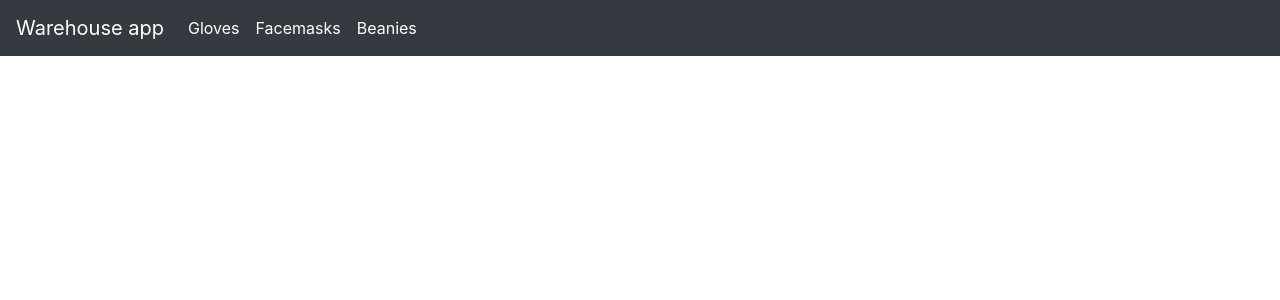
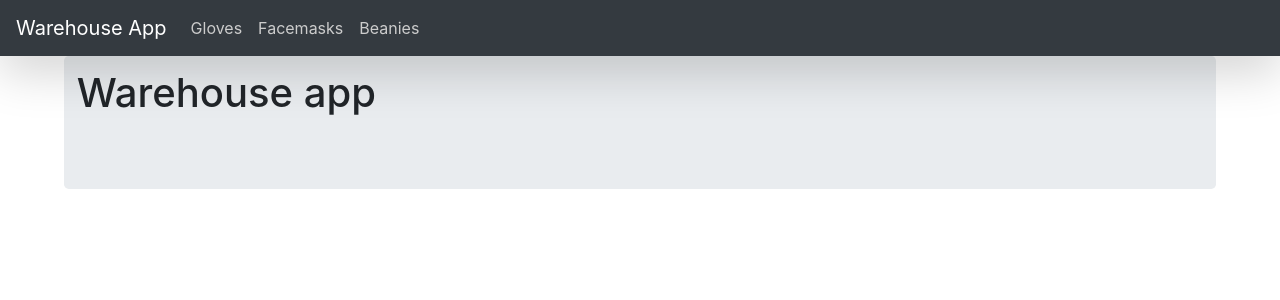
Before and after one commit to hm-tuomaala/reactor-assignment-2021, a Flask app: page / in a window 1280 px wide. Shown: the top 300 px of the page. Run offline with Flask 2, Linux system fonts and the light colour scheme; some libraries are stand-ins or nearby versions.

Commit message:
Make base.html prettier

```diff
--- a/templates/base.html
+++ b/templates/base.html
@@ -8,34 +8,46 @@
     <!-- Bootstrap CSS -->
     <link rel="stylesheet" href="https://stackpath.bootstrapcdn.com/bootstrap/4.3.1/css/bootstrap.min.css" integrity="sha384-ggOyR0iXCbMQv3Xipma34MD+dH/1fQ784/j6cY/iJTQUOhcWr7x9JvoRxT2MZw1T" crossorigin="anonymous">
 
-    <title>{% block title %} {% endblock %}</title>
+    <style>
+        #category {color: #cccccc;}
+        #category:hover {color: #ffffff;}
+        #nb {color: #ffffff;}
+        .jumbotron {margin-left: 5%;
+                    margin-right: 5%;
+                    margin-bottom: 0;
+                    padding: 1%;
+                    padding-bottom: 5%}
+    </style>
+
+    <title>Package Browser</title>
   </head>
   <body>
-    <nav class="navbar navbar-expand-md navbar-dark fixed-top bg-dark">
-        <a class="navbar-brand" href="{{ url_for('index') }}">Warehouse app</a>
+    <nav class="navbar navbar-expand-lg navbar-dark bg-dark sticky-top shadow-lg">
+        <span class="navbar-brand mb-0" id="nb">Warehouse App</span>
         <button class="navbar-toggler" type="button" data-toggle="collapse" data-target="#navbarNav" aria-controls="navbarNav" aria-expanded="false" aria-label="Toggle navigation">
             <span class="navbar-toggler-icon"></span>
         </button>
         <div class="collapse navbar-collapse" id="navbarNav">
             <ul class="navbar-nav">
             <li class="nav-item active">
-                <a class="nav-link" href="{{ url_for('gloves') }}">Gloves</a>
+                <a class="nav-link" id="category" href="{{ url_for('gloves') }}">Gloves</a>
             </li>
             </ul>
             <ul class="navbar-nav">
             <li class="nav-item active">
-                <a class="nav-link" href="{{ url_for('facemasks') }}">Facemasks</a>
+                <a class="nav-link" id="category" href="{{ url_for('facemasks') }}">Facemasks</a>
             </li>
             </ul>
             <ul class="navbar-nav">
             <li class="nav-item active">
-                <a class="nav-link" href="{{ url_for('beanies') }}">Beanies</a>
+                <a class="nav-link" id="category" href="{{ url_for('beanies') }}">Beanies</a>
             </li>
             </ul>
         </div>
     </nav>
-    <div class="container">
-        {% block content %} {% endblock %}
+    <div class="jumbotron">
+        {% block content %}
+        {% endblock %}
     </div>
 
     <!-- Optional JavaScript -->
```
